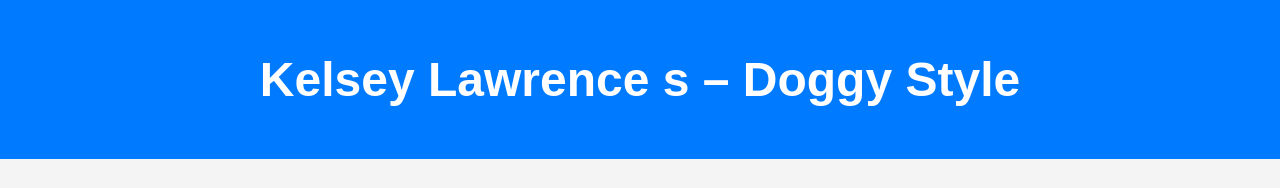
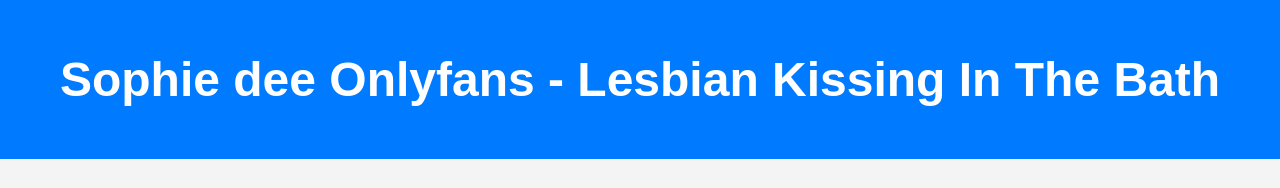
Before and after one commit to pervip/filejs, a plain HTML site: page sophie-dee-onlyfans-lesbian-kissing-in-the-bath.html in a window 1280 px wide. Shown: the top 188 px of the page. Drawn offline with Linux system fonts and the light colour scheme.

Commit message:
Update sophie-dee-onlyfans-lesbian-kissing-in-the-bath.html
Signed-off-by: Karrreb <khuek8b@gmail.com>

```diff
--- a/sophie-dee-onlyfans-lesbian-kissing-in-the-bath.html
+++ b/sophie-dee-onlyfans-lesbian-kissing-in-the-bath.html
@@ -64,7 +64,7 @@
   </head>
   <body>
     <header>
-      <h1>Kelsey Lawrence s – Doggy Style</h1>
+      <h1>Sophie dee Onlyfans  - Lesbian Kissing In The Bath</h1>
     </header>
 
     <div class="content">
```
